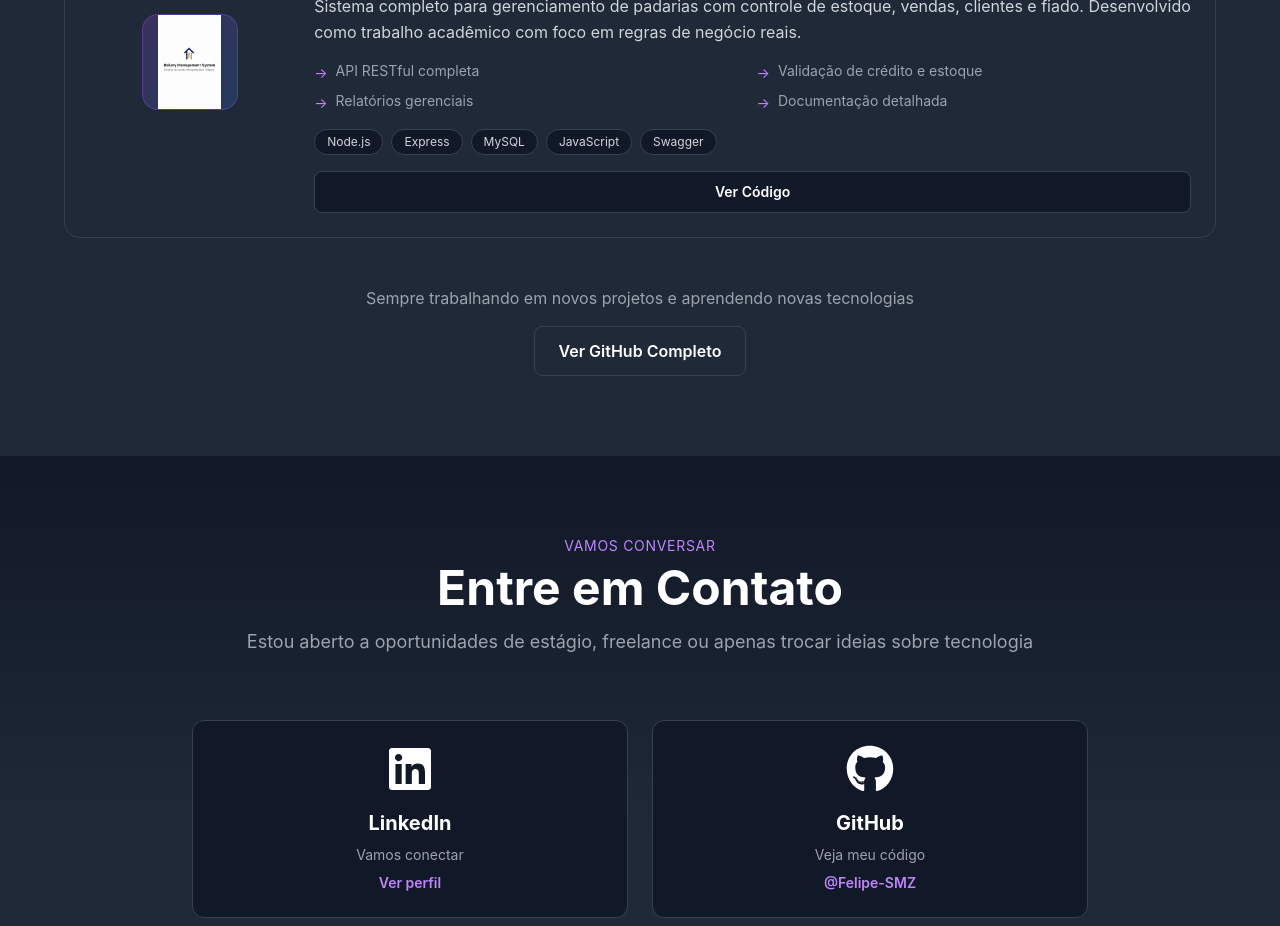
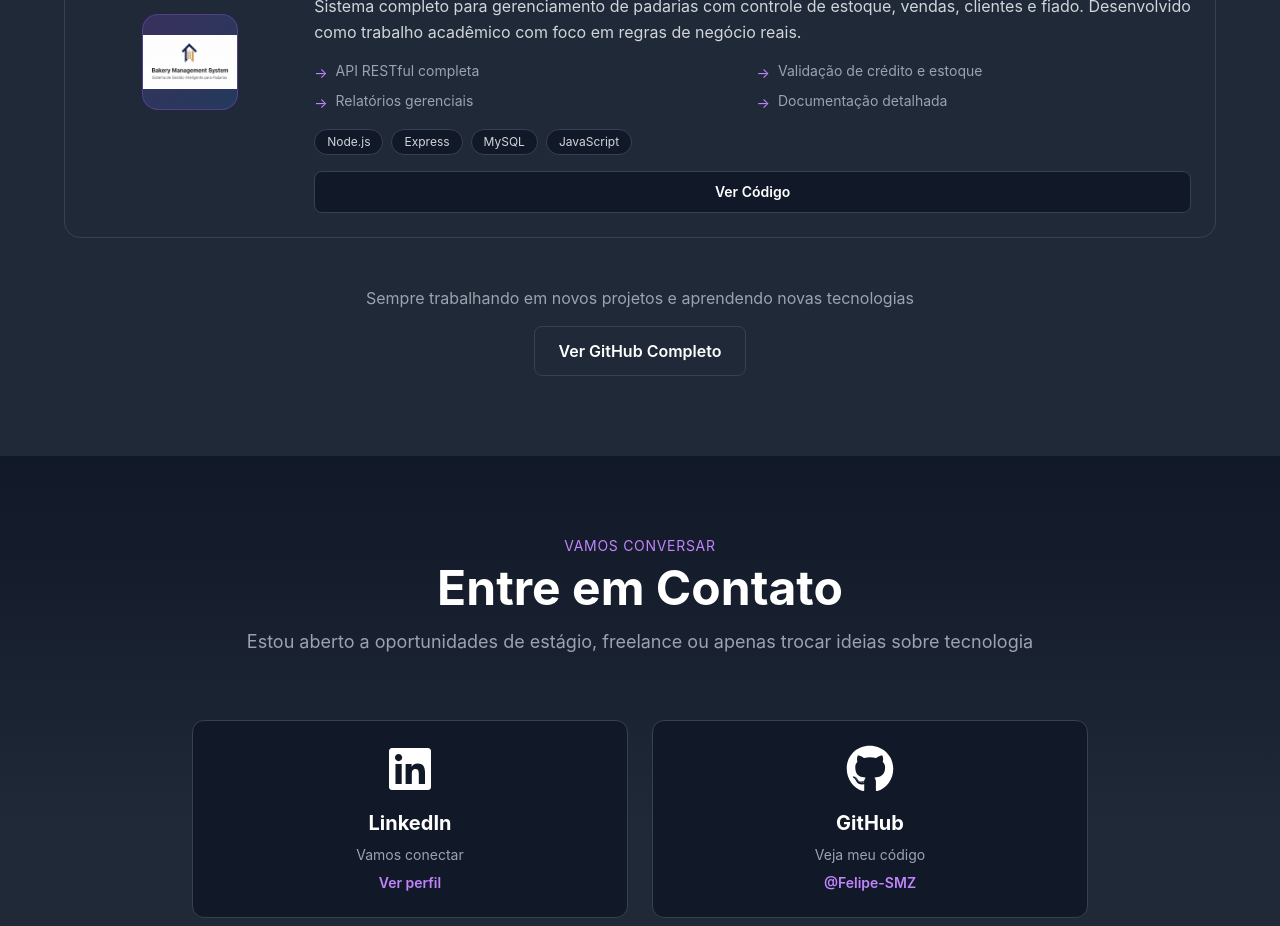
Before and after one commit to Felipe-SMZ/Portifolio, a React (Vite) app: page / in a window 1280 px wide. Shown: the part 5040-5966 px from the top of the page. Built offline with nearby package versions, Linux system fonts and the light colour scheme.

Commit message:
docs: correcao no projeto bakery-system, imagem e texto

```diff
--- a/src/components/Projects.jsx
+++ b/src/components/Projects.jsx
@@ -83,7 +83,7 @@
             id: 5,
             title: 'Bakery Management System (Gestão de Padaria)',
             description: 'Sistema completo para gerenciamento de padarias com controle de estoque, vendas, clientes e fiado. Desenvolvido como trabalho acadêmico com foco em regras de negócio reais.',
-            technologies: ['Node.js', 'Express', 'MySQL', 'JavaScript', 'Swagger'],
+            technologies: ['Node.js', 'Express', 'MySQL', 'JavaScript'],
             status: 'Backend Concluído',
             github: 'https://github.com/Felipe-SMZ/bakery-system',
             demo: null,
```
Also changed, not shown: src/assets/img/bakerylogo.png.
